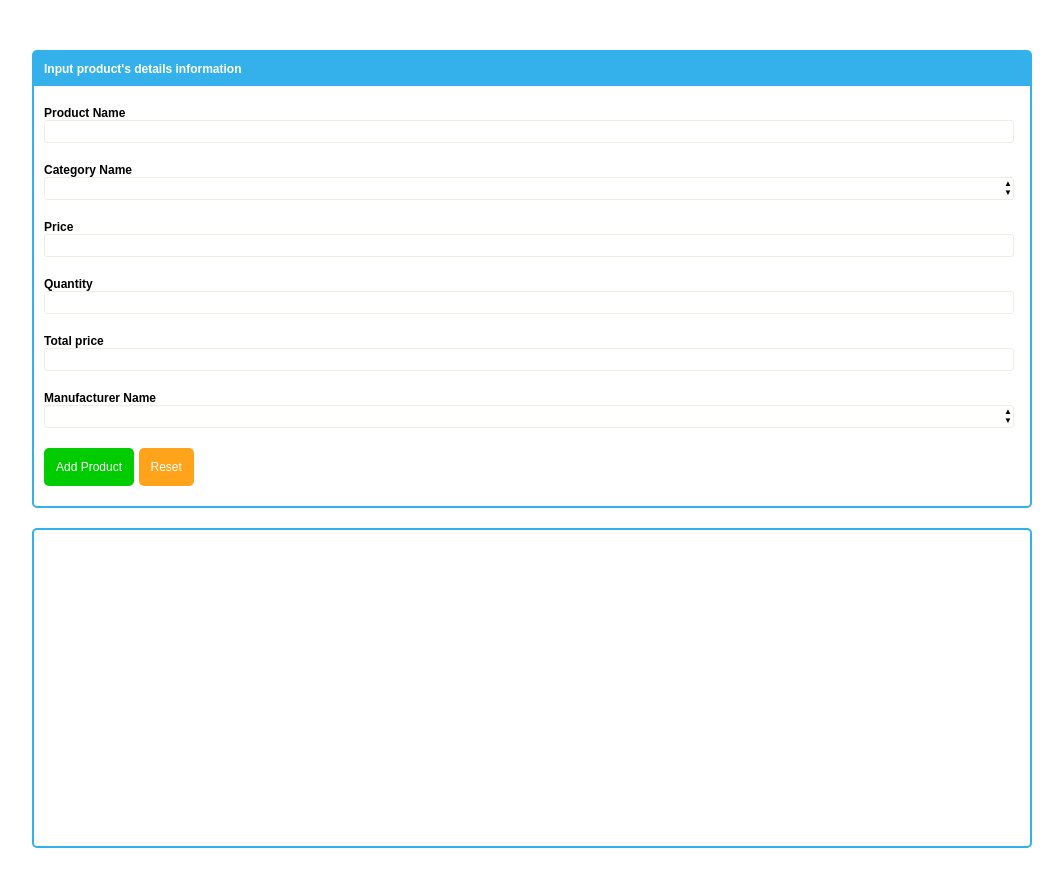
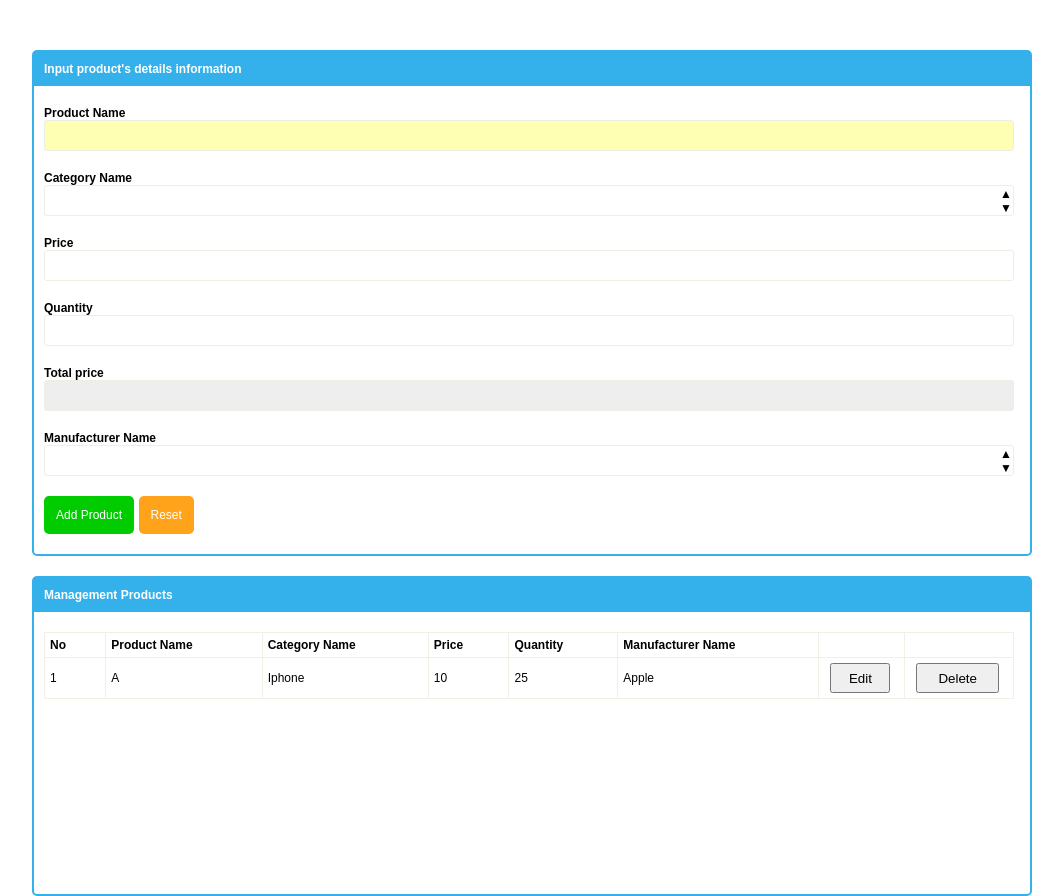
Before and after one commit to tiennm2000/BTVN, a plain HTML site: page index.html in a window 1280 px wide. Shown: the whole page, without its empty margins (108-1171 px from the left). Before the commit the page ends 850 px from the top, so only its background shows below. Drawn offline with Linux system fonts and the light colour scheme.

Commit message:
them bang

```diff
--- a/index.html
+++ b/index.html
@@ -35,7 +35,7 @@
         </div>
         <div class="input-container">
           <h2>Total price</h2>
-          <input type="text " id="total-price" required />
+          <input type="text " id="total-price" readonly />
         </div>
         <div class="input-container">
           <h2>Manufacturer Name</h2>
@@ -54,7 +54,31 @@
       </div>
 
       <!-- manager -->
-      <div class="product manager"></div>
+      <div class="product manager">
+        <h1>Management Products</h1>
+        <table>
+          <tr>
+            <th>No</th>
+            <th>Product Name</th>
+            <th>Category Name</th>
+            <th>Price</th>
+            <th>Quantity</th>
+            <th>Manufacturer Name</th>
+            <th></th>
+            <th></th>
+          </tr>
+          <tr>
+            <td>1</td>
+            <td>A</td>
+            <td>Iphone</td>
+            <td>10</td>
+            <td>25</td>
+            <td>Apple</td>
+            <td class="edit"><button>Edit</button></td>
+            <td class="delete"><button>Delete</button></td>
+          </tr>
+        </table>
+      </div>
     </div>
     <script src="index.js"></script>
   </body>
--- a/style.css
+++ b/style.css
@@ -32,7 +32,8 @@ h1 {
 }
 
 .input-container,
-.input-button {
+.input-button,
+table {
   margin: 20px 10px;
 }
 
@@ -41,7 +42,7 @@ h2 {
 }
 
 input {
-  padding: 3px;
+  padding: 7px;
   border-radius: 3px;
   border: 1px solid #eeeee4;
   width: 970px;
@@ -83,7 +84,7 @@ input {
   background-color: transparent;
   border: none;
   outline: none;
-  font-size: 8px;
+  font-size: 12px;
   cursor: pointer;
   margin-right: 2px;
 }
@@ -91,3 +92,32 @@ input {
 .arrow-buttons button:first-child {
   margin-top: 2px;
 }
+
+#name {
+  background-color: #ffffb3;
+}
+
+#total-price {
+  background-color: #eeeeee;
+}
+
+table {
+  border-collapse: collapse;
+  border: 1px solid #f2efe5;
+  width: 970px;
+  font-size: 12px;
+}
+
+th,
+td {
+  border: 1px solid #f2efe5;
+  text-align: left;
+  padding: 5px 20px 5px 5px;
+}
+
+td button {
+  width: 100%;
+  margin-left: 6px;
+  height: 30px;
+  text-align: center;
+}
```
